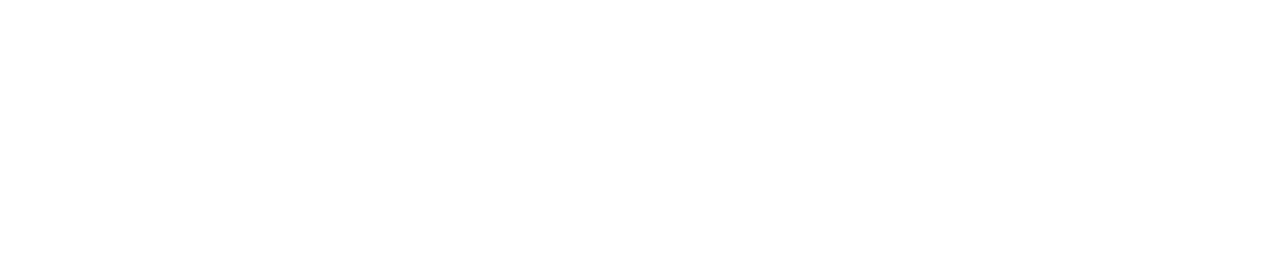
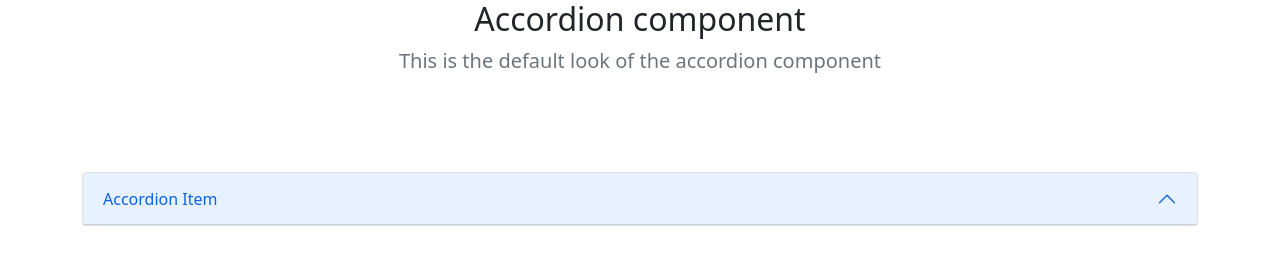
Before and after one commit to kbar163/Bootstrap_testing, a plain HTML site: page index.html in a window 1280 px wide. Drawn offline with nearby package versions, Linux system fonts and the light colour scheme.

Commit message:
Accordion behaviour
Created an accordion component to test default behaviour.

```diff
--- a/index.html
+++ b/index.html
@@ -1,5 +1,6 @@
 <!DOCTYPE html>
 <html lang="en">
+
 <head>
     <meta charset="UTF-8">
     <meta http-equiv="X-UA-Compatible" content="IE=edge">
@@ -11,11 +12,46 @@
 
 
 </head>
+
 <body>
 
+    <!-- Accordion component-->
+    <section>
+        <div class="container-md">
+            <div class="text-center">
+                <h2>Accordion component</h2>
+                <p class="lead text-muted">This is the default look of the accordion component</p>
+            </div>
+
+            <div class="row my-5 g-5 justify-content-around align-items-center">
+
+                <!-- Accordion -->
+                <div class="accordion" id="accordion-1">
+                    <div class="accordion-item">
+                        <h2 class="accordion-header" id="item-1" >
+                            <button class="accordion-button" type="button" data-bs-toggle="collapse"
+                                data-bs-target="#target-name" aria-expanded="false" aria-controls="target-name">
+                                Accordion Item
+                            </button>
+                        </h2>
+                        <div id="target-name" class="accordion-collapse collapse" aria-labelledby="item-1"
+                            data-bs-parent="#accordion-1">
+                            <div class="accordion-body">
+                                <p>Lorem ipsum dolor sit amet.</p>
+                                <p>Lorem ipsum dolor sit amet consectetur adipisicing elit. Eos enim eum molestias
+                                    consequatur rerum blanditiis reprehenderit repudiandae, assumenda doloribus quae
+                                    dolor? Deserunt minus esse nemo asperiores ullam itaque, molestias temporibus!</p>
+                            </div>
+                        </div>
+                    </div>
+                </div>
+            </div>
+        </div>
+    </section>
 
     <script src="https://cdn.jsdelivr.net/npm/bootstrap@5.1.3/dist/js/bootstrap.bundle.min.js"
         integrity="sha384-ka7Sk0Gln4gmtz2MlQnikT1wXgYsOg+OMhuP+IlRH9sENBO0LRn5q+8nbTov4+1p"
         crossorigin="anonymous"></script>
 </body>
+
 </html>
```
